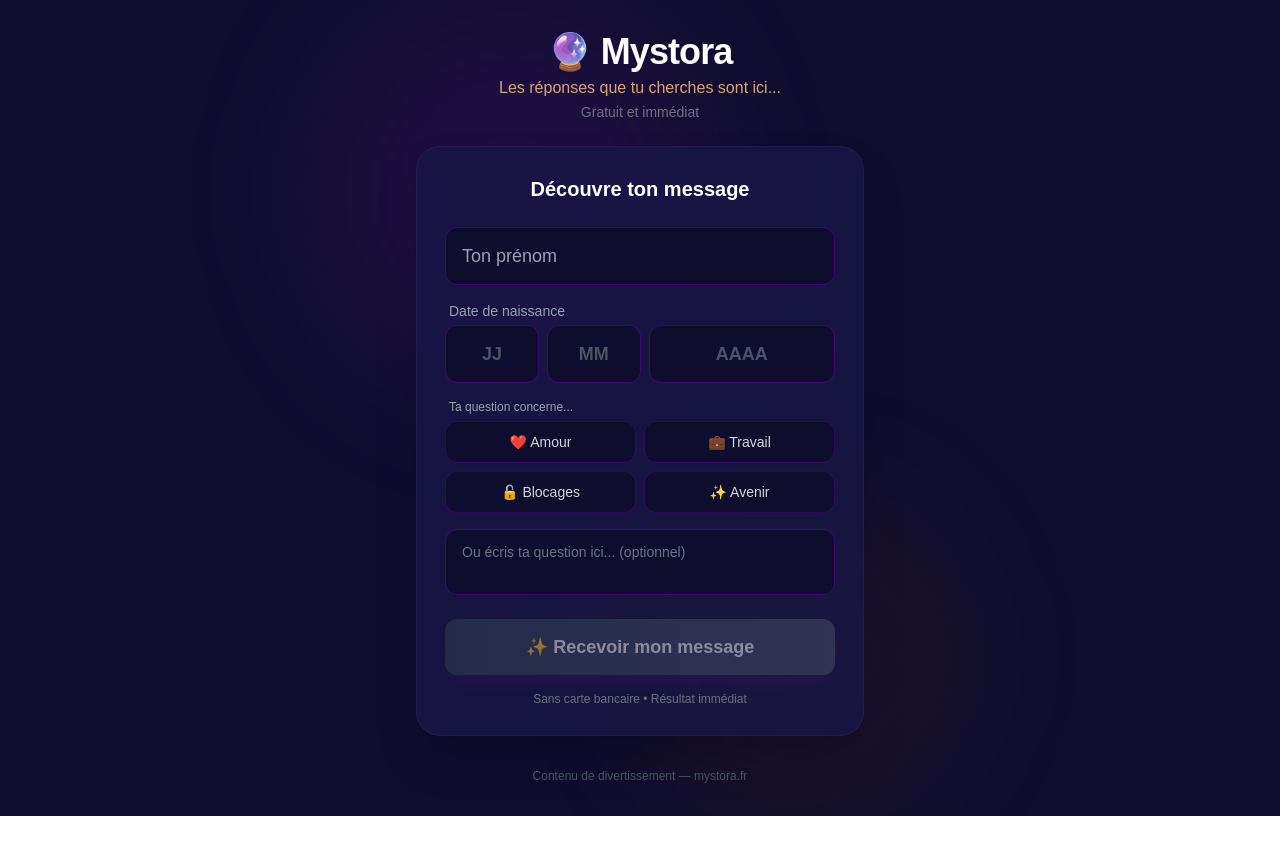
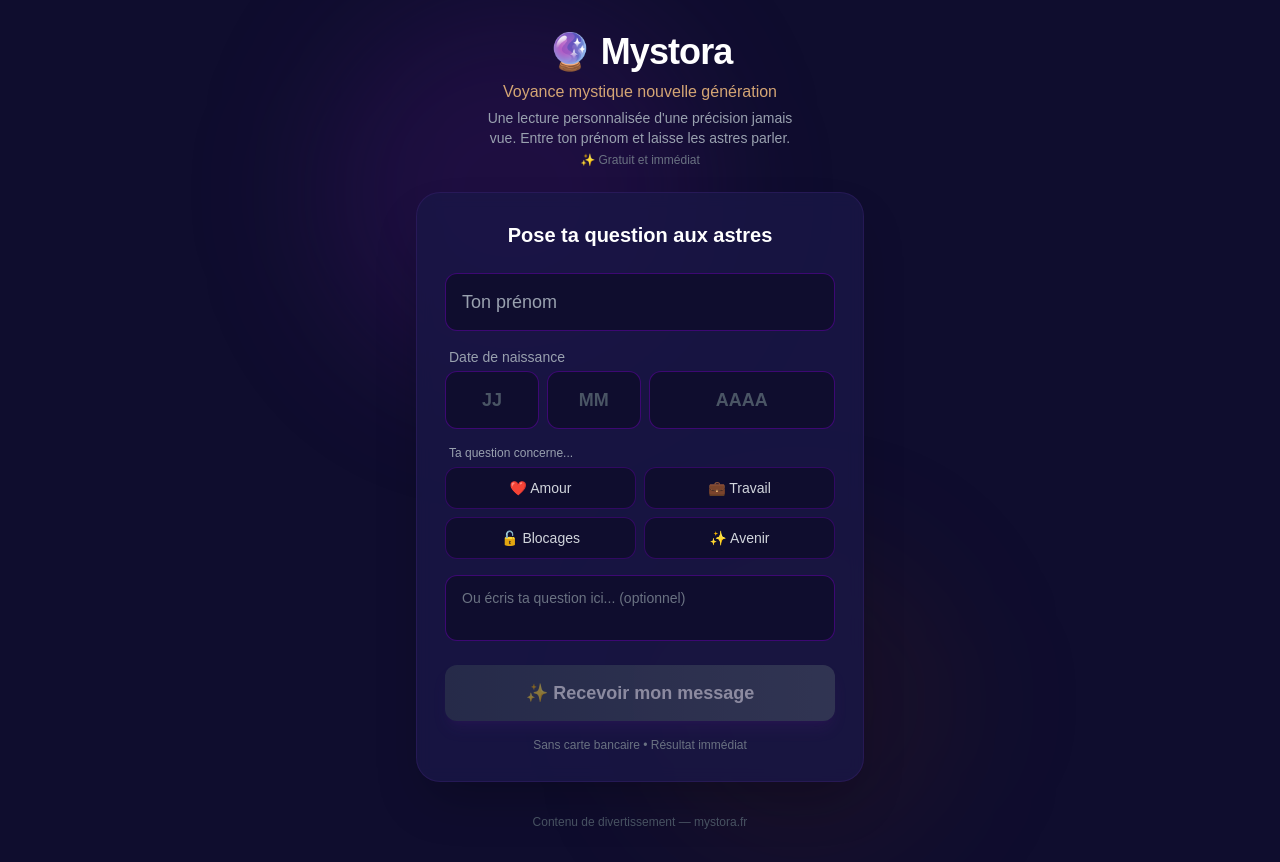
Before and after one commit to ectorx84/mystora, a Next.js app: page / in a window 1280 px wide. Before the commit the page ends 816 px from the top, so only its background shows below. Built offline with nearby package versions, Linux system fonts and the light colour scheme.

Commit message:
feat: messaging voyance mystique nouvelle génération

```diff
--- a/app/page.tsx
+++ b/app/page.tsx
@@ -106,12 +106,13 @@
           <>
             <div className="text-center mb-6">
               <h1 className="text-4xl font-bold text-white tracking-tight">🔮 Mystora</h1>
-              <p className="text-[#D4A574] text-base mt-1">Les réponses que tu cherches sont ici...</p>
-              <p className="text-gray-500 text-sm mt-0.5">Gratuit et immédiat</p>
+              <p className="text-[#D4A574] text-base mt-2 font-medium">Voyance mystique nouvelle génération</p>
+              <p className="text-gray-400 text-sm mt-1 max-w-xs mx-auto">Une lecture personnalisée d&apos;une précision jamais vue. Entre ton prénom et laisse les astres parler.</p>
+              <p className="text-gray-500 text-xs mt-1">✨ Gratuit et immédiat</p>
             </div>
 
             <div className="bg-[#1A1747]/80 backdrop-blur-sm rounded-3xl p-7 w-full max-w-md shadow-2xl border border-purple-500/10">
-              <h2 className="text-white text-xl font-semibold text-center mb-6">Découvre ton message</h2>
+              <h2 className="text-white text-xl font-semibold text-center mb-6">Pose ta question aux astres</h2>
               <div className="flex flex-col gap-4">
                 <input
                   type="text"
```
